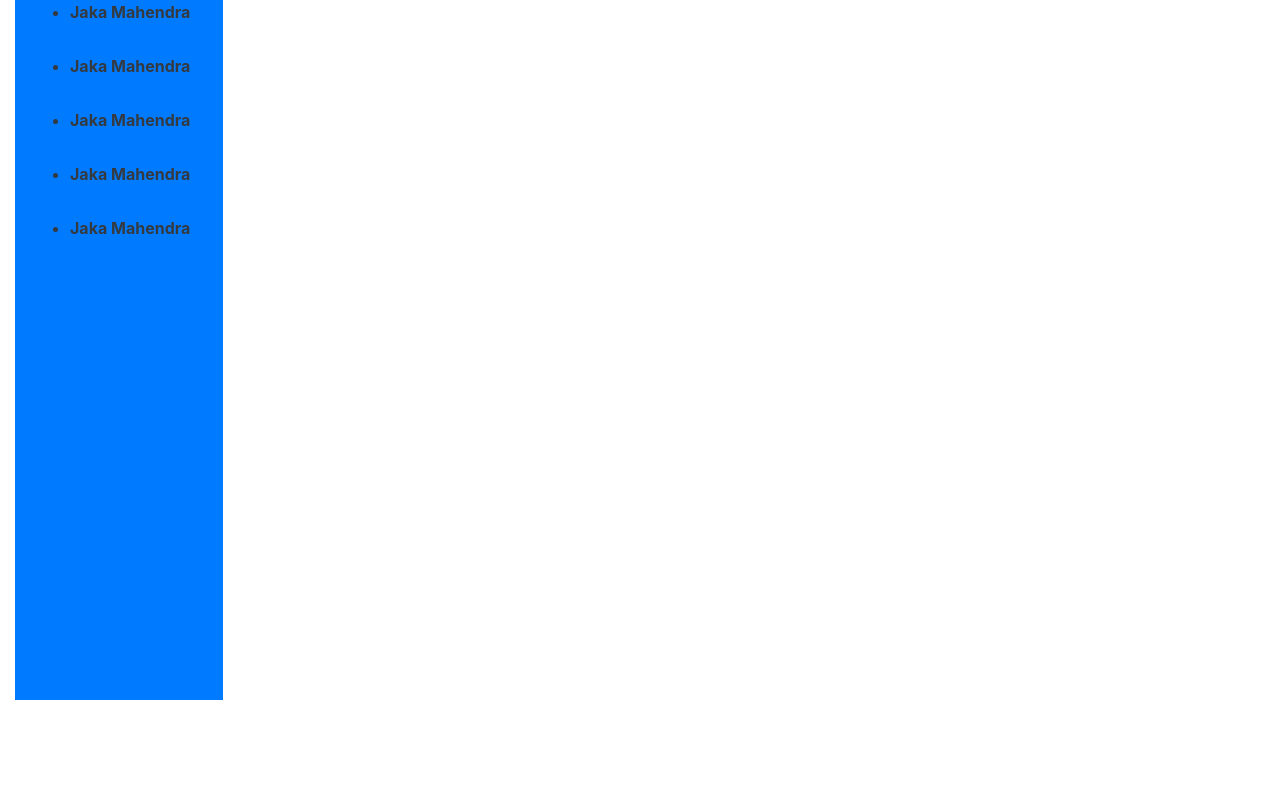
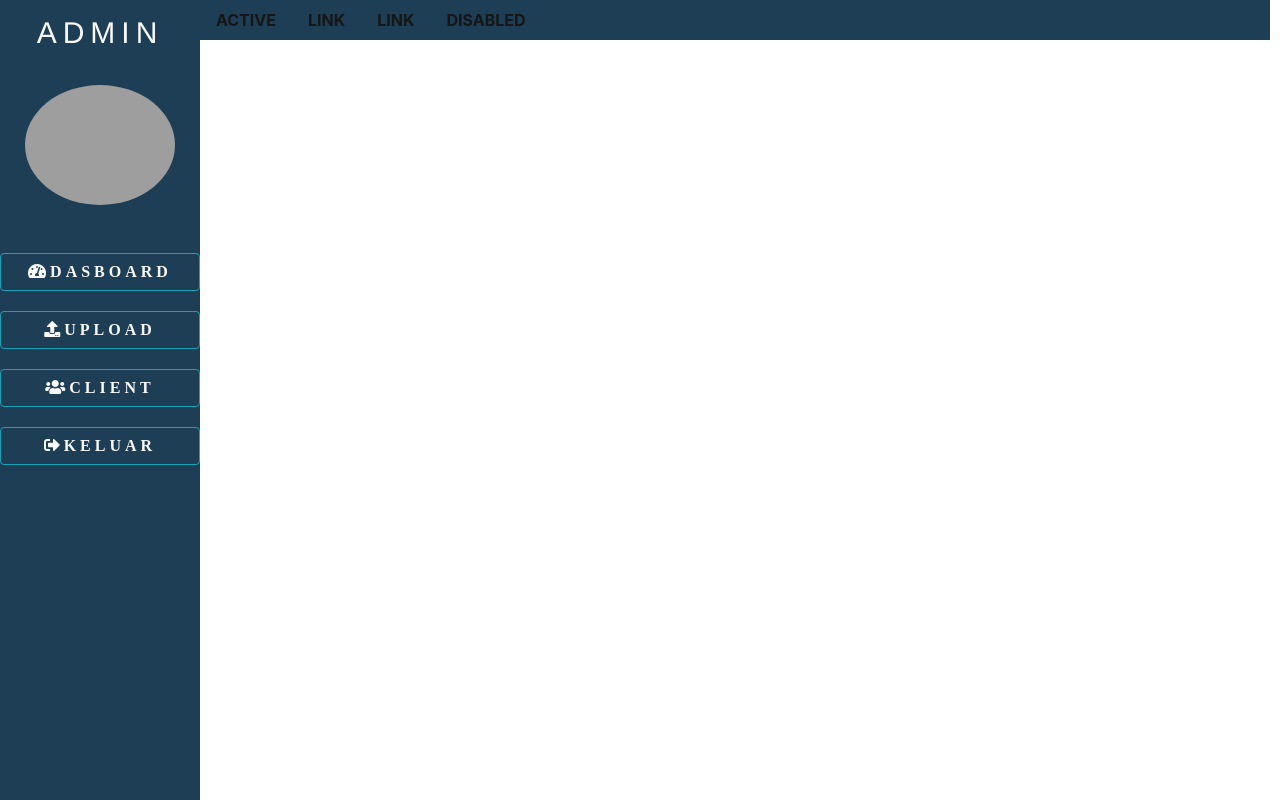
Before and after one commit to jaka147/web, a PHP site: page /dasboard.php in a window 1280 px wide. Run offline with PHP 8.4, Linux system fonts and the light colour scheme; some libraries are stand-ins or nearby versions; grey boxes are pictures that could not be loaded.

Commit message:
dasboard

```diff
--- a/dasboard.php
+++ b/dasboard.php
@@ -1,36 +1,62 @@
-<!doctype html>
-<html lang="en">
-  <head>
-    <!-- Required meta tags -->
-    <meta charset="utf-8">
-    <meta name="viewport" content="width=device-width, initial-scale=1, shrink-to-fit=no">
+<!DOCTYPE html>
+<html>
+<head>
+<meta name="viewport" content="width=device-width, initial-scale=1">
+<link rel="stylesheet" href="https://use.fontawesome.com/releases/v5.7.2/css/all.css" integrity="sha384-fnmOCqbTlWIlj8LyTjo7mOUStjsKC4pOpQbqyi7RrhN7udi9RwhKkMHpvLbHG9Sr" crossorigin="anonymous">
+<link rel="stylesheet" href="https://stackpath.bootstrapcdn.com/bootstrap/4.3.1/css/bootstrap.min.css" integrity="sha384-ggOyR0iXCbMQv3Xipma34MD+dH/1fQ784/j6cY/iJTQUOhcWr7x9JvoRxT2MZw1T" crossorigin="anonymous">
+<link rel="stylesheet" href="https://stackpath.bootstrapcdn.com/bootstrap/4.3.1/css/bootstrap.min.css">
+<link rel="stylesheet" href="style.css">
 
-    <!-- Bootstrap CSS -->
-    <link rel="stylesheet" href="https://maxcdn.bootstrapcdn.com/bootstrap/4.0.0/css/bootstrap.min.css" integrity="sha384-Gn5384xqQ1aoWXA+058RXPxPg6fy4IWvTNh0E263XmFcJlSAwiGgFAW/dAiS6JXm" crossorigin="anonymous">
-    <link rel="stylesheet" href="style.css">
-    <title>Dasboard</title>
-  </head>
-  <body>
+</head>
+<body>
 
-<div class="container-fluid">
-    <div class="col-md-2 navigasi bg-primary">
-        <ul class="text-dark jarak30"><b>
-            <li class="jarak30">Jaka Mahendra</li>
-            <li class="jarak30">Jaka Mahendra</li>
-            <li class="jarak30">Jaka Mahendra</li>
-            <li class="jarak30">Jaka Mahendra</li>
-            <li class="jarak30">Jaka Mahendra</li>
-            </b>
-        </ul>
-    </div>
+<div class="sidenav">
+  <div class="text-light font1 fontadmin"><center>ADMIN</center></div>
+  <img src="picture/gabu.jpg" class="img-fluid mb-5 d-block mx-auto gambar-gabu">
+  <button class="btn btn-outline-info btn-social tombol text-light font1"><i class="fas fa-tachometer-alt">DASBOARD</i></button>
+  <button class="btn btn-outline-info btn-social tombol text-light font1"><i class="fas fa-upload">UPLOAD</i></button>
+  <button class="btn btn-outline-info btn-social tombol text-light font1"><i class="fas fa-users">CLIENT</i></button>
+  <button class="btn btn-outline-info btn-social tombol text-light font1"><i class="fas fa-sign-out-alt">KELUAR</i></button>
+
 </div>
 
+<div class="main">
+    <ul class="nav asu">
+      <li class="nav-item">
+        <a class="nav-link active" href="#">Active</a>
+      </li>
+      <li class="nav-item">
+        <a class="nav-link" href="#">Link</a>
+      </li>
+      <li class="nav-item">
+        <a class="nav-link" href="#">Link</a>
+      </li>
+      <li class="nav-item">
+        <a class="nav-link disabled" href="#" tabindex="-1" aria-disabled="true">Disabled</a>
+      </li>
+    </ul>
+</div>
 
+<script>
+/* Loop through all dropdown buttons to toggle between hiding and showing its dropdown content - This allows the user to have multiple dropdowns without any conflict */
+var dropdown = document.getElementsByClassName("dropdown-btn");
+var i;
 
-    <!-- Optional JavaScript -->
-    <!-- jQuery first, then Popper.js, then Bootstrap JS -->
-    <script src="https://code.jquery.com/jquery-3.2.1.slim.min.js" integrity="sha384-KJ3o2DKtIkvYIK3UENzmM7KCkRr/rE9/Qpg6aAZGJwFDMVNA/GpGFF93hXpG5KkN" crossorigin="anonymous"></script>
-    <script src="https://cdnjs.cloudflare.com/ajax/libs/popper.js/1.12.9/umd/popper.min.js" integrity="sha384-ApNbgh9B+Y1QKtv3Rn7W3mgPxhU9K/ScQsAP7hUibX39j7fakFPskvXusvfa0b4Q" crossorigin="anonymous"></script>
-    <script src="https://maxcdn.bootstrapcdn.com/bootstrap/4.0.0/js/bootstrap.min.js" integrity="sha384-JZR6Spejh4U02d8jOt6vLEHfe/JQGiRRSQQxSfFWpi1MquVdAyjUar5+76PVCmYl" crossorigin="anonymous"></script>
+for (i = 0; i < dropdown.length; i++) {
+  dropdown[i].addEventListener("click", function() {
+  this.classList.toggle("active");
+  var dropdownContent = this.nextElementSibling;
+  if (dropdownContent.style.display === "block") {
+  dropdownContent.style.display = "none";
+  } else {
+  dropdownContent.style.display = "block";
+  }
+  });
+}
+</script>
+ <script src="https://code.jquery.com/jquery-3.3.1.slim.min.js" integrity="sha384-q8i/X+965DzO0rT7abK41JStQIAqVgRVzpbzo5smXKp4YfRvH+8abtTE1Pi6jizo" crossorigin="anonymous"></script>
+    <script src="https://cdnjs.cloudflare.com/ajax/libs/popper.js/1.14.7/umd/popper.min.js" integrity="sha384-UO2eT0CpHqdSJQ6hJty5KVphtPhzWj9WO1clHTMGa3JDZwrnQq4sF86dIHNDz0W1" crossorigin="anonymous"></script>
+    <script src="https://stackpath.bootstrapcdn.com/bootstrap/4.3.1/js/bootstrap.min.js" integrity="sha384-JjSmVgyd0p3pXB1rRibZUAYoIIy6OrQ6VrjIEaFf/nJGzIxFDsf4x0xIM+B07jRM" crossorigin="anonymous"></script>
   </body>
+</body>
 </html>
--- a/index.php
+++ b/index.php
@@ -9,7 +9,7 @@
     <link rel="stylesheet" href="https://stackpath.bootstrapcdn.com/bootstrap/4.3.1/css/bootstrap.min.css">
     <link rel="stylesheet" href="style.css">
     <link rel="stylesheet" href="https://maxcdn.bootstrapcdn.com/bootstrap/3.4.0/css/bootstrap.min.css">
-    <link rel="stylesheet" href="https://use.fontawesome.com/releases/v5.7.2/css/all.css">
+    <link rel="stylesheet" href="https://use.fontawesome.c  om/releases/v5.7.2/css/all.css">
 
     <script src="https://ajax.googleapis.com/ajax/libs/jquery/3.3.1/jquery.min.js"></script>
     <script src="https://cdnjs.cloudflare.com/ajax/libs/popper.js/1.14.7/umd/popper.min.js"></script>
@@ -33,7 +33,7 @@
         <a class="nav-link" href="#about">about</a>
       </li>
       <li class="nav-item">
-        <a class="nav-link disabled" href="#" tabindex="-1" aria-disabled="true">Disabled</a>
+        <a class="nav-link" href="dasboard.php" >Dasboard</a>
       </li>
     </ul>
 
--- a/style.css
+++ b/style.css
@@ -1,6 +1,7 @@
 @font-face {
     font-family: JuneBug;
     src: url('JUNEBUG.TTF');
+}
 }
 
 .color {
@@ -175,7 +176,7 @@ ul>li>a {
     height: 400px;
 }
 
-//jumbotron {
+jumbotron {
     background-image: url(picture/wedding.jpg) !important;
     background-size: cover fixed;
     -webkit-background-size: 100% 100%;
@@ -237,6 +238,16 @@ background-size: 100% 100%;
     src: url('font/Sweet Cookie_0.ttf');
 }
 
+@font-face {
+    font-family: "copper";
+    src: url('font/COOPBL.TTF');
+}
+
+.font1 {
+    font-family: 'Franklin Gothic Medium', 'Arial Narrow', Arial, sans-serif;
+    color: white;
+}
+
 .font {
     font-family: "font1";
     color: black;
@@ -252,10 +263,112 @@ background-size: 100% 100%;
 }
 
 .navigasi {
-    widows: 1000x;
+    width: 1000px;
     height: 700px;
 }
 
+.abu2 {
+    background-color: #2d3e44;
+}
+
 .jarak30 {
-    padding-bottom: 30px;
+    margin-top: 30px;
+    margin-left: -15px;
+    margin-bottom: 30px;
+
 }
+
+
+/* Fixed sidenav, full height */
+.sidenav {
+    height: 100%;
+    width: 200px;
+    position: fixed;
+    z-index: 1;
+    top: 0;
+    left: 0;
+    background-color: #1e3e56;
+    overflow-x: hidden;
+
+    padding-top: 20px;
+}
+
+/* Style the sidenav links and the dropdown button */
+.sidenav a,
+.dropdown-btn {
+    padding: 6px 8px 6px 16px;
+    text-decoration: none;
+    font-size: 20px;
+    color: #818181;
+    display: block;
+    border: none;
+    background: none;
+    width: 100%;
+    text-align: left;
+    cursor: pointer;
+    outline: none;
+}
+
+
+/* Main content */
+.main {
+    margin-left: 190px;
+    /* Same as the width of the sidenav */
+
+    /* Increased text to enable scrolling */
+    padding: 0px 10px;
+}
+
+/* Dropdown container (hidden by default). Optional: add a lighter background color and some left padding to change the design of the dropdown content */
+.dropdown-container {
+    display: none;
+    background-color: #262626;
+    padding-left: 8px;
+}
+
+/* Optional: Style the caret down icon */
+.fa-caret-down {
+    float: right;
+    padding-right: 8px;
+}
+
+/* Some media queries for responsiveness */
+@media screen and (max-height: 450px) {
+    .sidenav {
+        padding-top: 15px;
+    }
+
+    .sidenav a {
+        font-size: 18px;
+    }
+}
+
+.tombol {
+    width: 100%;
+    display: block;
+    background-color: transparent;
+    font-style: initial;
+    margin-top: 20px;
+    letter-spacing: 4px;
+}
+
+.asu {
+    background-color: #1e3e56;
+}
+
+.gambar-gabu {
+    border-radius: 100%;
+    width: 75%;
+    height: 120px;
+}
+
+
+
+.fontadmin {
+
+    margin-top: -10px;
+    margin-bottom: 30px;
+    font-size: 30px;
+    letter-spacing: 6px;
+
+}
```
Also changed, not shown: font/COOPBL.TTF (added), 1 other file. Lines whose indentation alone changed are shown as unchanged.
